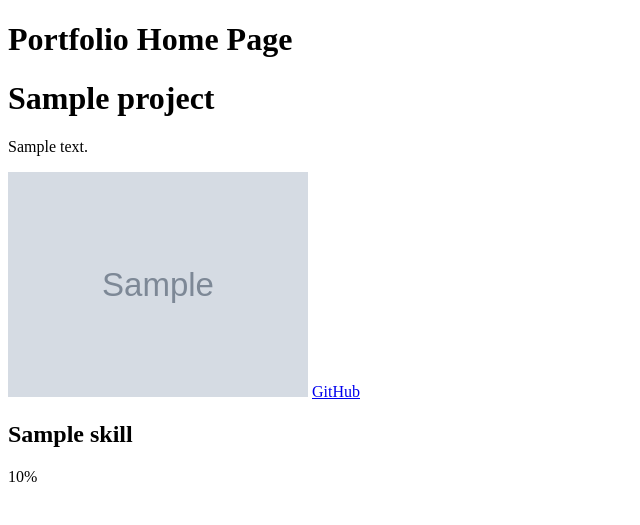
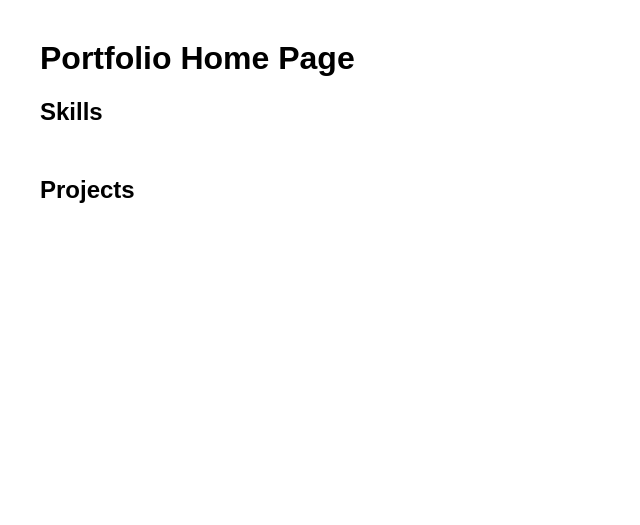
Before and after one commit to Shishikon/Portfolio, a Django app: page / in a window 1280 px wide. Shown: the top 525 px of the page, without its empty margins (0-640 px from the left). Run offline with Django 5.2, Linux system fonts and the light colour scheme; tables that the repository leaves empty hold one stand-in row (values such as "Sample post"); grey boxes marked "Sample" are stand-in pictures.

Commit message:
mpv ready for skills and projects sections

```diff
--- a/portfolio/serializers.py
+++ b/portfolio/serializers.py
@@ -9,18 +9,21 @@ class SkillSerializer(serializers.ModelSerializer):
 
 
 class ProjectsSerializer(serializers.ModelSerializer):
+    image = serializers.ImageField(use_url=True)
     class Meta:
         model = Project
         fields = "__all__"
 
 
 class AboutSerializer(serializers.ModelSerializer):
+    profile_image = serializers.ImageField(use_url=True)
     class Meta:
         model = About
         fields = "__all__"
 
 
 class CertificationsSerializer(serializers.ModelSerializer):
+    image = serializers.ImageField(use_url=True)
     class Meta:
         model = Certification
         fields = "__all__"
--- a/portfolio/templates/index.html
+++ b/portfolio/templates/index.html
@@ -3,56 +3,95 @@
 <html lang="en">
 <head>
     <meta charset="UTF-8">
-    <meta name="viewport"
-          content="width=device-width, user-scalable=no, initial-scale=1.0, maximum-scale=1.0, minimum-scale=1.0">
-    <meta http-equiv="X-UA-Compatible" content="ie=edge">
-    <title>Main Page</title>
+    <meta name="viewport" content="width=device-width, initial-scale=1.0">
+    <title>Portfolio Home</title>
+
+    <style>
+        body {
+            font-family: Arial, sans-serif;
+            margin: 40px;
+        }
+
+        .section {
+            margin-bottom: 50px;
+        }
+
+        .card {
+            padding: 10px;
+            border: 1px solid #ddd;
+            margin: 10px 0;
+            border-radius: 8px;
+        }
+
+        img {
+            margin-top: 5px;
+        }
+    </style>
 </head>
+
 <body>
+
 <h1>Portfolio Home Page</h1>
 
-{% for project in projects %}
+<!-- SKILLS SECTION -->
+<div class="section">
+    <h2>Skills</h2>
+    <div id="skills"></div>
+</div>
 
-<h1>{{ project.title }}</h1>
+<!-- PROJECTS SECTION -->
+<div class="section">
+    <h2>Projects</h2>
+    <div id="projects"></div>
+</div>
 
-<p>{{ project.description }}</p>
+<script>
+/* ---------------- SKILLS ---------------- */
+fetch('/api/v1/skills/')
+.then(response => response.json())
+.then(data => {
 
-<img src="{{ project.image.url }}" width="300">
+    const container = document.getElementById('skills')
 
-<a href="{{ project.github_link }}">GitHub</a>
+    let html = ""
 
-{% endfor %}
+    data.forEach(skill => {
+        html += `
+            <div class="card">
+                <h3>${skill.name}</h3>
+                <p>Level: ${skill.percentage ?? 'N/A'}</p>
+                ${skill.icon ? `<img src="${skill.icon}" width="50">` : ''}
+            </div>
+        `
+    })
+
+    container.innerHTML = html
+})
 
 
+/* ---------------- PROJECTS ---------------- */
+fetch('/api/v1/projects/')
+.then(response => response.json())
+.then(data => {
 
+    const container = document.getElementById('projects')
 
-<div>
+    let html = ""
 
-    {% for skill in skills %}
+    data.forEach(project => {
+        html += `
+            <div class="card">
+                <h3>${project.title}</h3>
+                <p>${project.description ?? ''}</p>
+                ${project.image ? `<img src="${project.image}" width="50">` : ''}
+            </div>
+        `
+    })
 
-<h2>{{ skill.name }}</h2>
+    container.innerHTML = html
+})
 
-<p>{{ skill.percentage }}%</p>
-
-{% endfor %}
-
-
-</div>
-
-
-
-
-<div>
-
-    <h1>{{ about.full_name }}</h1>
-
-<p>{{ about.profession }}</p>
-
-<p>{{ about.description }}</p>
-
-<img src="{{ about.profile_image.url }}" width="300">
-</div>
-
+</script>
 
 </body>
 </html>
--- a/portfolio/views.py
+++ b/portfolio/views.py
@@ -32,24 +32,5 @@ class EducationListApi(generics.ListAPIView):
     serializer_class = EducationSerializer
 
 
-
-
 def home(request):
-    skills = Skill.objects.all()
-    projects = Project.objects.all()
-    about = About.objects.all()
-    certifications = Certification.objects.all()
-    education = Education.objects.all()
-
-    context = {
-        "skills": skills,
-        "projects": projects,
-        "about": about,
-        "certifications": certifications,
-        "education": education
-    }
-
-
-
-
-    return render(request, 'index.html', context)
+    return render(request, 'index.html')
```
